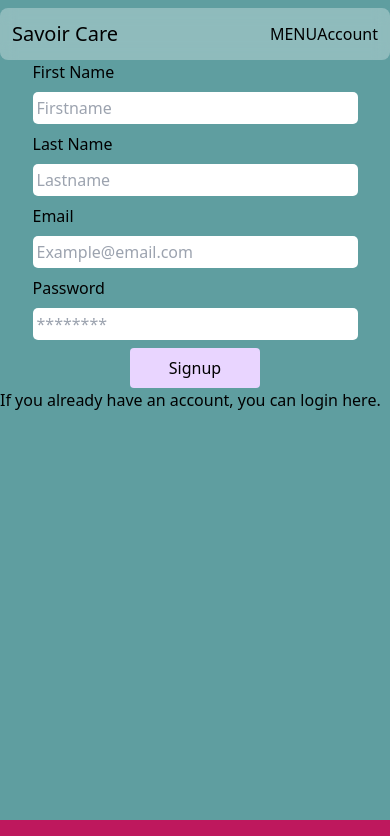
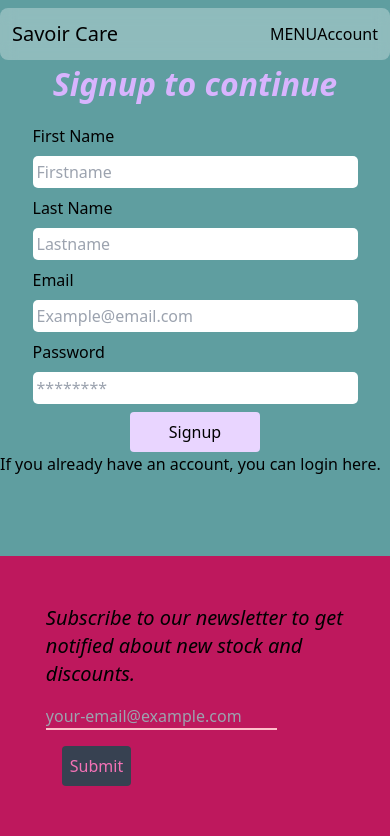
Before and after one commit to Habeebullahi01/Savoir_Care_Client, a Next.js app: page /auth/signup in a window 390 px wide. Shown: the top 836 px of the page. Built offline with nearby package versions, Linux system fonts and the light colour scheme.

Commit message:
Form design

```diff
--- a/components/Login.js
+++ b/components/Login.js
@@ -9,7 +9,7 @@ const Login = ({ redPath }) => {
 
   // },[])
   const router = useRouter();
-  const [name, setName] = useState(" ");
+  const [name, setName] = useState("");
   const [password, setPass] = useState("");
 
   const handleName = (e) => {
@@ -29,8 +29,8 @@ const Login = ({ redPath }) => {
     // Send details to /login endpoint of the server
     // .post("http://localhost:4000/auth/login", {
     axios
-      .post("http://localhost:4000/auth/login", {
-        // .post("https://e-store-server.cyclic.app/auth/login", {
+      // .post("http://localhost:4000/auth/login", {
+      .post("https://e-store-server.cyclic.app/auth/login", {
         email: email,
         password: password,
         headers: {
@@ -66,8 +66,13 @@ const Login = ({ redPath }) => {
 
               e.preventDefault();
             }}
-            className={`flex flex-col items-center`}
+            className={`flex flex-col items-center mt-[5rem]`}
           >
+            <p
+              className={`text-[2rem] italic font-semibold mb-4 text-purple-300`}
+            >
+              Login to continue
+            </p>
             <label htmlFor="name" className="w-5/6">
               Email
               <input
--- a/pages/auth/signup.js
+++ b/pages/auth/signup.js
@@ -18,8 +18,8 @@ const SignUp = () => {
   const AuthRequest = ({ f_name, l_name, email, password }) => {
     // .post("http://localhost:4000/auth/signup", {
     axios
-      // .post("https://e-store-server.cyclic.app/auth/signup", {
-      .post("http://localhost:4000/auth/signup", {
+      .post("https://e-store-server.cyclic.app/auth/signup", {
+        // .post("http://localhost:4000/auth/signup", {
         f_name: f_name,
         l_name: l_name,
         email: email,
@@ -57,8 +57,10 @@ const SignUp = () => {
         <meta name="description" content="Savoir Care Login Page" />
       </Head>
 
-      <div className={`w-full flex flex-row h-[90vh]`}>
-        <div className={`form-holder w-full sm:w-1/4 h-full flex flex-col`}>
+      <div className={`w-full flex flex-row sm:h-[90vh]`}>
+        <div
+          className={`form-holder w-full sm:w-1/4 h-full flex flex-col mb-20 sm:m-0`}
+        >
           <form
             method="POST"
             onSubmit={async (e) => {
@@ -68,8 +70,13 @@ const SignUp = () => {
 
               e.preventDefault();
             }}
-            className={`flex flex-col items-center`}
+            className={`flex flex-col items-center sm:mt-20`}
           >
+            <p
+              className={`text-[2rem] italic font-semibold mb-4 text-purple-300`}
+            >
+              Signup to continue
+            </p>
             <label htmlFor="f_name" className="w-5/6">
               First Name
               <input
```
